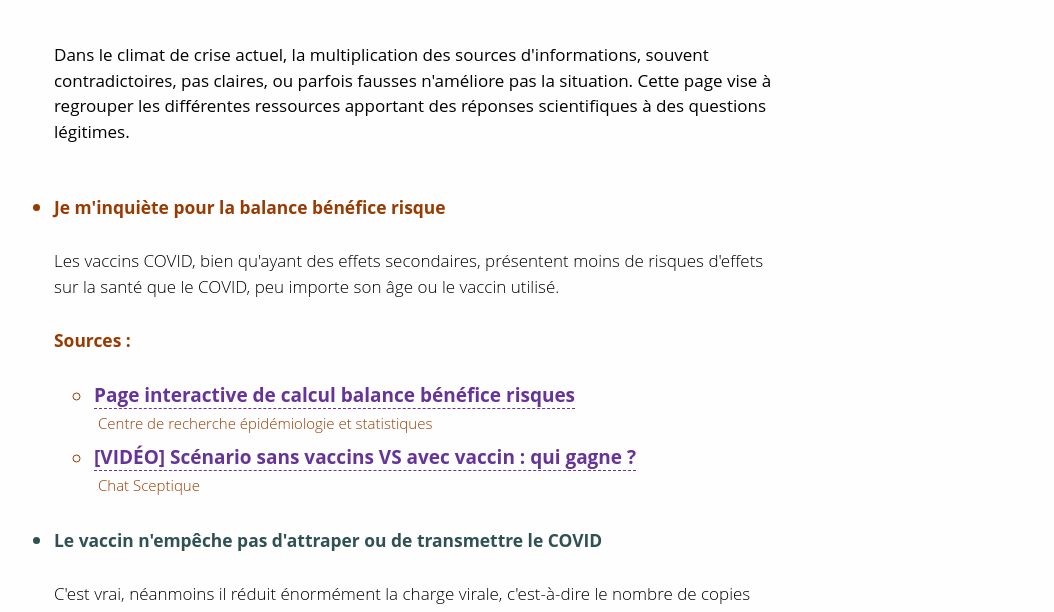
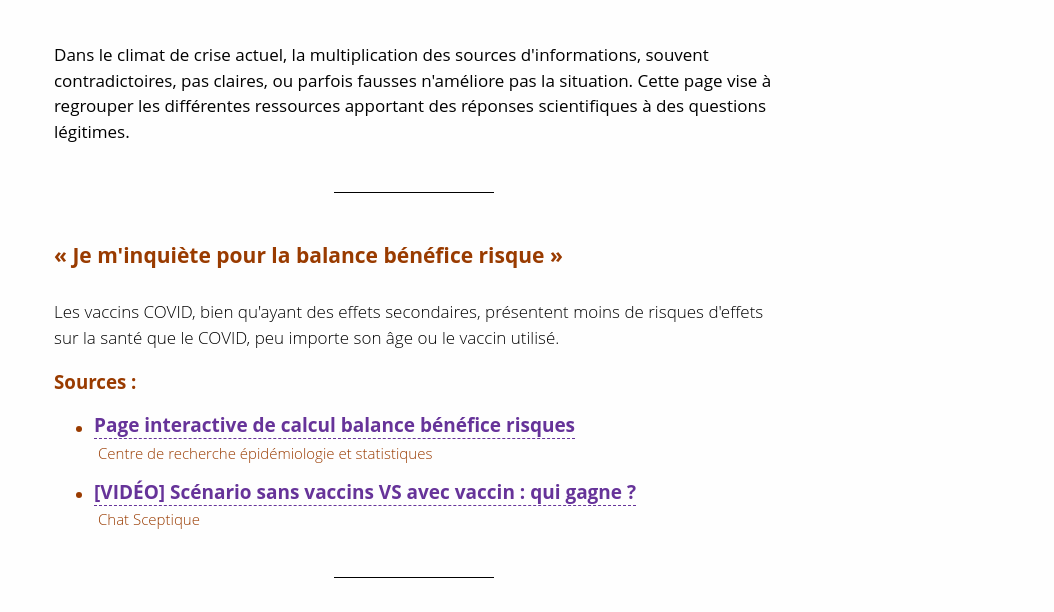
Before and after one commit to PofMagicfingers/j-ai-peur-du-vaccin, a Gatsby site: page / in a window 1280 px wide. Shown: the part 174-786 px from the top of the page, without its empty margins (226-1280 px from the left). Built offline with nearby package versions, Linux system fonts and the light colour scheme; Gatsby itself is replaced by a stand-in of ours.

Commit message:
feat: Extrait les Sources en composant

```diff
--- /dev/null
+++ b/src/components/badge.js
@@ -0,0 +1,19 @@
+import styled from "styled-components";
+
+const Badge = styled.span`
+  color: #fff;
+  background-color: #088413;
+  border: 1px solid #088413;
+  font-size: 12px;
+  font-weight: bold;
+  letter-spacing: 1px;
+  border-radius: 4px;
+  padding: 2px 4px;
+  display: inline-block;
+  position: relative;
+  top: -2px;
+  margin-left: 10px;
+  line-height: 1;
+`;
+
+export default Badge;
--- /dev/null
+++ b/src/components/separator.js
@@ -0,0 +1,17 @@
+import React from 'react';
+
+import styled from "styled-components";
+
+const StyledHr = styled.hr`
+  margin: 3rem auto;
+  max-width: 10rem;
+  border: none;
+  background: currentColor;
+  height: 1px;
+`;
+
+const Separator = props => (
+  <StyledHr {...props} />
+);
+
+export default Separator;
--- /dev/null
+++ b/src/components/sources.js
@@ -0,0 +1,56 @@
+import React from 'react';
+
+import styled from "styled-components";
+
+import { lighten } from "polished";
+import Badge from './badge';
+
+const Title = styled.h3`
+  color: ${({ theme, color }) => theme.id !== 'dark' ? color : lighten(0.5, color)};
+`;
+
+const Link = styled.a`
+  font-weight: bold;
+  font-size: 19px;
+  vertical-align: 5%;
+`;
+
+const Ul = styled.ul`
+  color: ${({ theme, color }) => theme.id !== 'dark' ? color : lighten(0.5, color)};
+`;
+
+const Li = styled.li`
+  margin-top: 10;
+  margin-top: 1em;
+  font-weight: 300;
+`;
+
+const Author = styled.div`
+  margin-top: 4px;
+  margin-left: 4px;
+  font-size: 15px;
+`;
+
+const Sources = ({ content = [], title = '', color = '#000' }) => (
+  <>
+    {title && <Title color={color}>{title} :</Title>}
+
+    <Ul color={color}>
+      {content.map(({ text, url, author, badge }) => (
+        <Li key={text}>
+          <Link href={url} target="_blank">{text}</Link>
+
+          {badge && (
+            <Badge aria-label="Nouvelle ressource">
+              Nouveau !
+            </Badge>
+          )}
+
+          {author && <Author>{author}</Author>}
+        </Li>
+      ))}
+    </Ul>
+  </>
+);
+
+export default Sources;
--- a/src/pages/index.js
+++ b/src/pages/index.js
@@ -6,6 +6,9 @@ import { lighten } from "polished";
 
 import Layout from "../components/layout";
 import SEO from "../components/seo";
+import Badge from "../components/badge";
+import Sources from "../components/sources";
+import Separator from "../components/separator";
 
 // styles
 const pageStyles = {
@@ -34,18 +37,12 @@ const listStyles = {
   paddingLeft: 0,
 };
 
-const StyledLi = styled.li`
+const StyledQuestion = styled.h2`
   font-size: 21px;
-  max-width: 720px;
   margin-bottom: 30px;
-  font-weight: 300;
+  font-weight: 700;
+  color: ${({ color, theme }) => (theme.id !== 'dark' ? color : lighten(0.5, color))};
 `;
-
-const linkStyle = {
-  fontWeight: "bold",
-  fontSize: 19,
-  verticalAlign: "5%",
-};
 
 const StyledParagraph = styled.p`
   color: ${({ theme }) => theme.text};
@@ -55,31 +52,9 @@ const StyledParagraph = styled.p`
   line-height: 1.5em;
 `;
 
-const badgeStyle = {
-  color: "#fff",
-  backgroundColor: "#088413",
-  border: "1px solid #088413",
-  fontSize: 12,
-  fontWeight: "bold",
-  letterSpacing: 1,
-  borderRadius: 4,
-  padding: "2px 4px",
-  display: "inline-block",
-  position: "relative",
-  top: -2,
-  marginLeft: 10,
-  lineHeight: 1,
-};
-
-const sourceStyle = {
-  marginTop: 10,
-};
-
-const sourceAuthorStyle = {
-  marginTop: 4,
-  marginLeft: 4,
-  fontSize: 15,
-};
+const StyledDescription = styled(StyledParagraph)`
+  font-weight: 300;
+`;
 
 const autresResStyle = {
   marginBottom: 72,
@@ -93,9 +68,6 @@ const questions = [
     description:
       "Les vaccins COVID, bien qu'ayant des effets secondaires, présentent moins de risques d'effets sur la santé que le COVID, peu importe son âge ou le vaccin utilisé.",
     color: "#993B00",
-    StyledLi: styled(StyledLi)`
-      color: ${({ theme }) => lighten(theme.id == "dark" ? 0.5 : 0, "#993B00")};
-    `,
     sources: [
       {
         text: "Page interactive de calcul balance bénéfice risques",
@@ -114,9 +86,6 @@ const questions = [
     description:
       "C'est vrai, néanmoins il réduit énormément la charge virale, c'est-à-dire le nombre de copies du virus dans l'organisme. Cela réduit fortement les chances de contracter une forme symptomatique ou grave de la maladie, et quasiment à zéro les risques de transmissions à une autre personne vaccinée ou non.",
     color: "#305154",
-    StyledLi: styled(StyledLi)`
-      color: ${({ theme }) => lighten(theme.id == "dark" ? 0.5 : 0, "#305154")};
-    `,
     sources: [
       {
         text: "A quel point la vaccination freine-t-elle la transmission du COVID ?",
@@ -130,9 +99,6 @@ const questions = [
     description:
       "Les compositions des vaccins COVID sont librement accessibles sur Internet. C'est leur procédé de fabrication qui reste un secret industriel.",
     color: "#A2026C",
-    StyledLi: styled(StyledLi)`
-      color: ${({ theme }) => lighten(theme.id == "dark" ? 0.5 : 0, "#A2026C")};
-    `,
     sources: [
       {
         text: "Composition des vaccins COVID (Pfizer, Moderna, Astrazeneca...)",
@@ -145,9 +111,6 @@ const questions = [
     description:
       "Nous n'avons effectivement pas de recul à long terme sur le procédé, mais c'est aussi le cas de quasiment tous les vaccins et médicaments au moment de leur mise sur le marché. Les effets secondaires à long terme sont évalués après la mise sur le marché d'un médicament ou d'un vaccin. Une surveillance longue est mise en place une fois le vaccin/médicament distribué à large échelle. Par ailleurs, la technologie des vaccins à ARN messager est en étude depuis près de 30 ans et nous avons une certaine connaissance de son fonctionnement, même si nous n'avons que quelques vaccins sur le marché, produits avec ce procédé depuis 2018, et d'autres en phase d'essai (vaccins antirabiques, antigrippaux et anticancéreux notamment).",
     color: "#0B5A8E",
-    StyledLi: styled(StyledLi)`
-      color: ${({ theme }) => lighten(theme.id == "dark" ? 0.5 : 0, "#0B5A8E")};
-    `,
     sources: [
       {
         text: "Page Wikipédia des vaccins à ARNm",
@@ -160,9 +123,6 @@ const questions = [
     description:
       "Pour répondre à la crise du COVID-19, de nombreux labos, donateurs, et gouvernements ont débloqué énormément de ressources financières pour la recherche d'un vaccin. Des essais cliniques accélérés ont également été possibles grâce à un nombre de volontaires exceptionnellement haut par rapport à des essais cliniques habituelles. Le nombre de volontaires, la forte implication de toute la communauté scientifique et le déblocage de financements massifs ont permis la sortie rapide des vaccins.",
     color: "#4D5C00",
-    StyledLi: styled(StyledLi)`
-      color: ${({ theme }) => lighten(theme.id == "dark" ? 0.5 : 0, "#4D5C00")};
-    `,
     sources: [
       {
         text: "Les raisons d'un vaccin en temps record",
@@ -215,10 +175,10 @@ const IndexPage = () => {
       <SEO title={title} />
 
       <h1 style={headingStyles}>
-        J'ai peur du vaccin COVID
-        <br />
+        J'ai peur du vaccin COVID<br />
         <HeadingAccent>Il est normal et sain d'avoir des doutes</HeadingAccent>
       </h1>
+
       <StyledParagraph style={paragraphBlockStyles}>
         Dans le climat de crise actuel, la multiplication des sources
         d'informations, souvent contradictoires, pas claires, ou parfois fausses
@@ -226,71 +186,49 @@ const IndexPage = () => {
         ressources apportant des réponses scientifiques à des questions
         légitimes.
       </StyledParagraph>
-      <ul style={listStyles}>
-        {questions.map((q) => (
-          <q.StyledLi key={q.text}>
-            <span>
-              <h5>
-                {q.text}
-                {q.badge && (
-                  <span style={badgeStyle} aria-label="Nouvelle ressource">
-                    Nouveau !
-                  </span>
-                )}
-              </h5>
-              <StyledParagraph>{q.description}</StyledParagraph>
-              <h5>Source{q.sources?.length > 1 && "s"} :</h5>
-              <ul>
-                {q.sources.map((s) => (
-                  <li key={`${s.text}_${s.url}`} style={sourceStyle}>
-                    <a style={linkStyle} href={s.url} target="_blank">
-                      {s.text}
-                    </a>
-                    {s.author && (
-                      <div style={sourceAuthorStyle}>
-                        <span>{s.author}</span>
-                      </div>
-                    )}
-                  </li>
-                ))}
-              </ul>
-            </span>
-          </q.StyledLi>
+
+      <section style={listStyles}>
+        {questions.map(question => (
+          <React.Fragment key={question.text}>
+            <Separator />
+
+            <StyledQuestion color={question.color}>
+              «&nbsp;{question.text}&nbsp;»
+              {question.badge && <Badge />}
+            </StyledQuestion>
+
+            <StyledDescription>
+              {question.description}
+            </StyledDescription>
+
+            <Sources
+              color={question.color}
+              content={question.sources}
+              title={`Source${question.sources?.length > 1 ? 's' : ''}`}
+            />
+          </React.Fragment>
         ))}
-      </ul>
+      </section>
+
       <section style={autresResStyle}>
-        <h4>Autres ressources</h4>
+        <h2>Autres ressources</h2>
+
         <StyledParagraph>
           Les liens suivants sont des ressources, pages web, articles, vidéos
           qui regroupent des réponses à plusieurs des questions cités
           précédemment, ou qui partagent leur vision plus généraliste sur la
           vaccination.
         </StyledParagraph>
-        <ul>
-          {autresRessources.map((s) => (
-            <li key={`other_${s.url}`} style={sourceStyle}>
-              <a style={linkStyle} href={s.url} target="_blank">
-                {s.text}
-              </a>
-                {s.badge && (
-                  <span style={badgeStyle} aria-label="Nouvelle ressource">
-                    Nouveau !
-                  </span>
-                )}
-              {s.author && (
-                <div style={sourceAuthorStyle}>
-                  <span>{s.author}</span>
-                </div>
-              )}
-            </li>
-          ))}
-        </ul>
+
+        <Sources content={autresRessources} />
       </section>
+
       <section style={paragraphBlockStyles}>
-        <h4>Où se faire vacciner en France ?</h4>
+        <h2>Où se faire vacciner en France ?</h2>
+
         <StyledParagraph>
           Vous pouvez trouver un lieu de vaccination grâce au service{" "}
-          <a href="https://vitemadose.covidtracker.fr/" target="_blank">
+          <a href="https://vitemadose.covidtracker.fr/" target="_blank" rel="noopener">
             Vite Ma Dose
           </a>{" "}
           qui permet de rechercher simultanément un RDV sur toutes les
@@ -302,28 +240,33 @@ const IndexPage = () => {
           <a
             href="https://www.ameli.fr/assure/covid-19/vaccination-contre-la-covid-19/qui-peut-se-faire-vacciner-quand-et-comment"
             target="_blank"
+            rel="noopener"
           >
             Qui peut se faire vacciner, quand et comment ?
           </a>
         </StyledParagraph>
       </section>
+
       <section style={paragraphBlockStyles}>
-        <h4>À propos</h4>
+        <h2>À propos</h2>
+
         <StyledParagraph>
           Ce site est apolitique : il n'a aucun lien avec un parti politique
           et/ou le gouvernement de quelque pays que ce soit.
         </StyledParagraph>
+
         <StyledParagraph>
           En cas d'erreur, de problème, ou si vous pensez qu'une ressource
           manque, n'hésitez pas à participer à ce site via le{" "}
           <a
             href="https://github.com/PofMagicfingers/j-ai-peur-du-vaccin"
             target="_blank"
+            rel="noopener"
           >
             projet GitHub
           </a>{" "}
           ou en envoyant un mail à{" "}
-          <a href="mailto:contact@jaipeurduvaccin.fr" target="_blank">
+          <a href="mailto:contact@jaipeurduvaccin.fr" target="_blank" rel="noopener">
             contact@jaipeurduvaccin.fr
           </a>
         </StyledParagraph>
```
